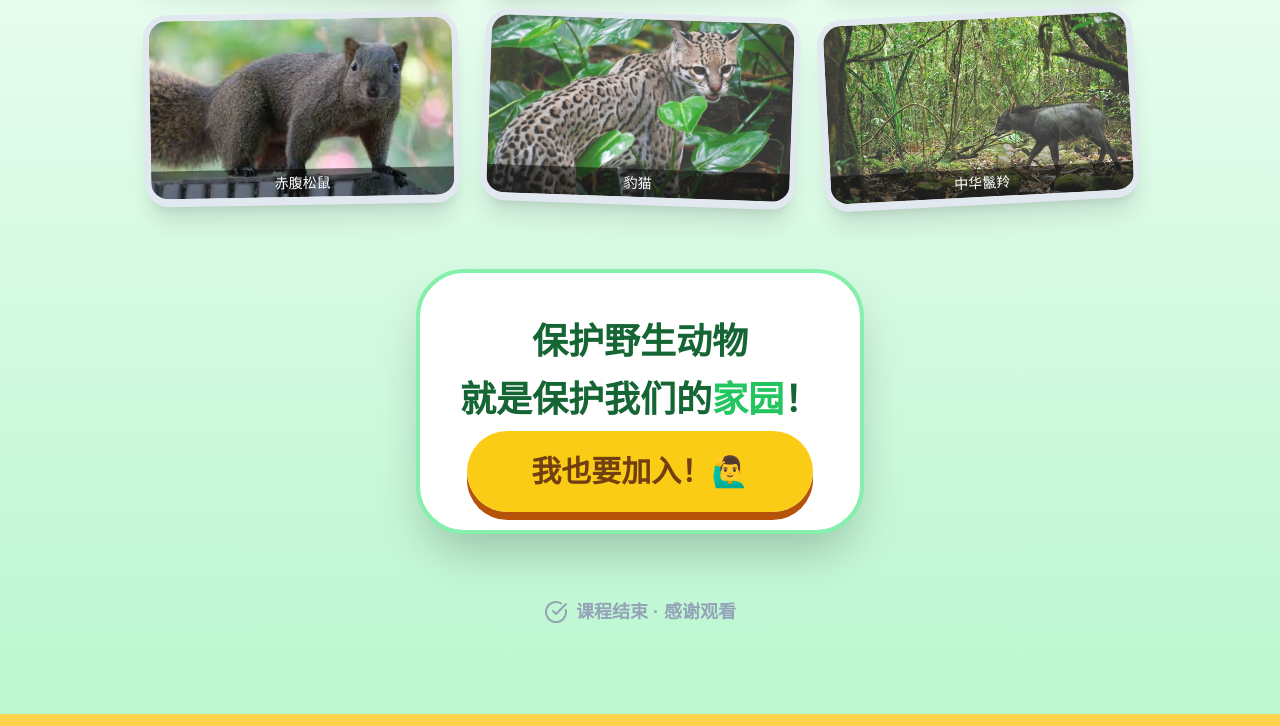
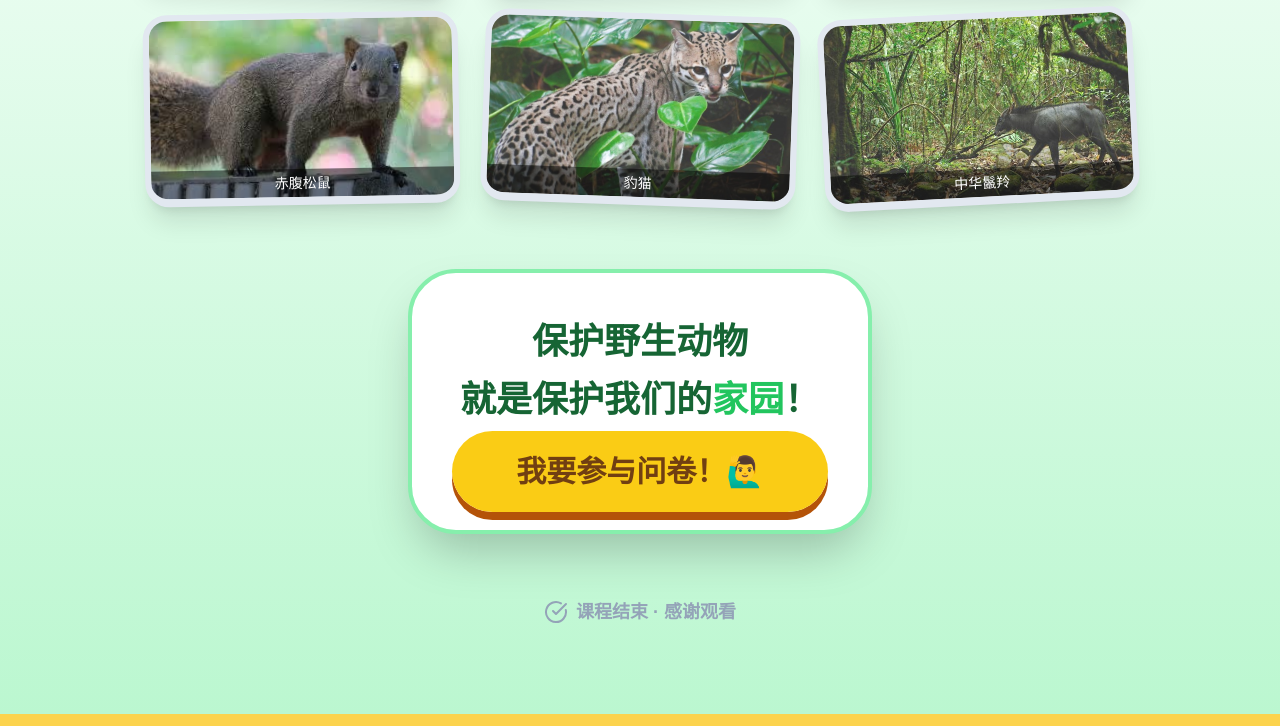
Before and after one commit to kasumiwoai-debug/biodiversity-web, a plain HTML site: page index.html in a window 1280 px wide. Shown: the part 9166-9892 px from the top of the page. Drawn offline with nearby package versions, Linux system fonts and the light colour scheme.

Commit message:
Update index.html

```diff
--- a/index.html
+++ b/index.html
@@ -576,7 +576,7 @@
                 </h3>
 
                 <a href="survey.html" target="_blank" class="bg-yellow-400 hover:bg-yellow-300 text-yellow-900 text-3xl font-black px-16 py-6 rounded-full shadow-[0_8px_0_rgb(180,83,9)] transition transform hover:-translate-y-1 active:translate-y-1 active:shadow-none animate-bounce mt-4">
-    我也要加入！🙋‍♂️
+    我要参与问卷！🙋‍♂️
                 </a>
             </div>
 
```
